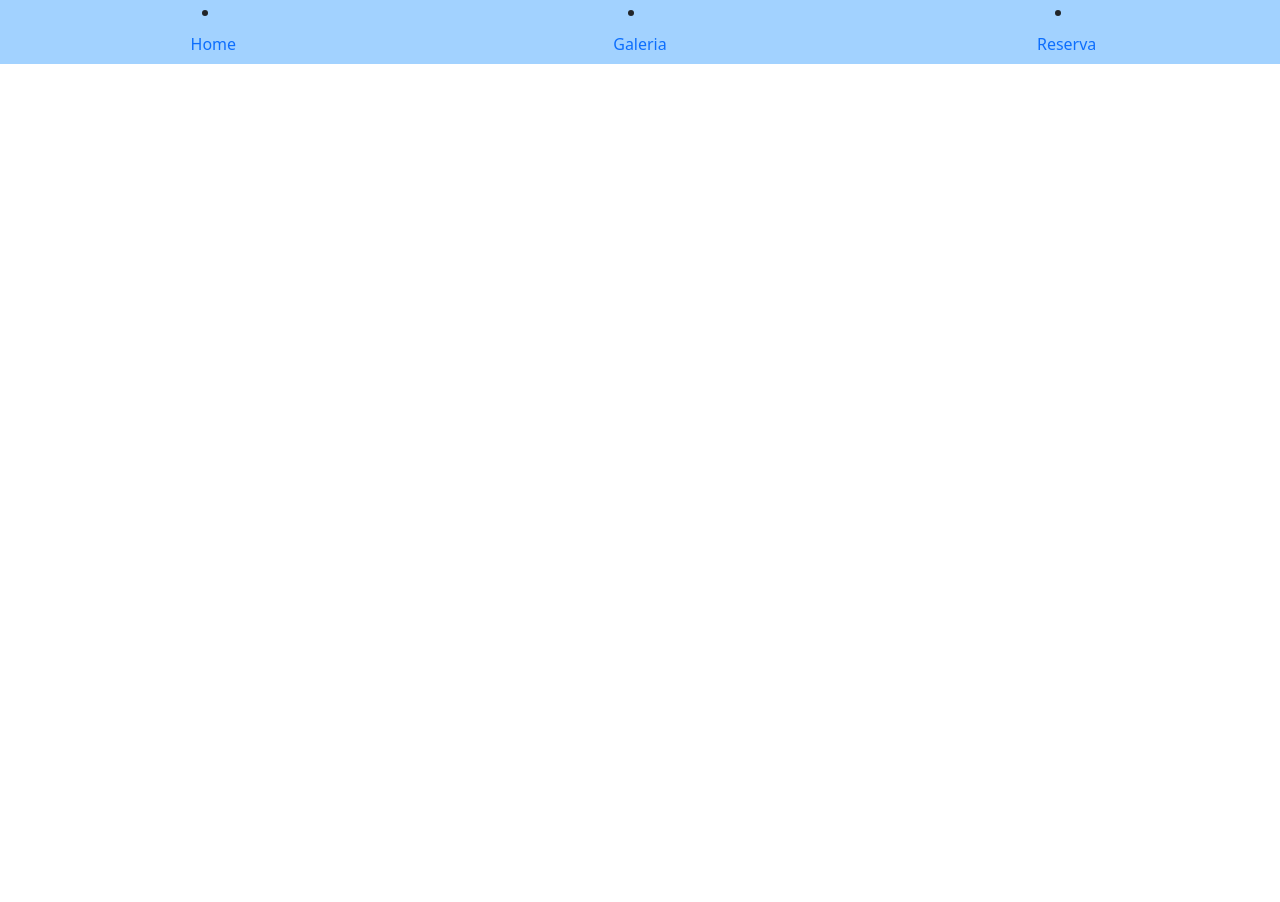
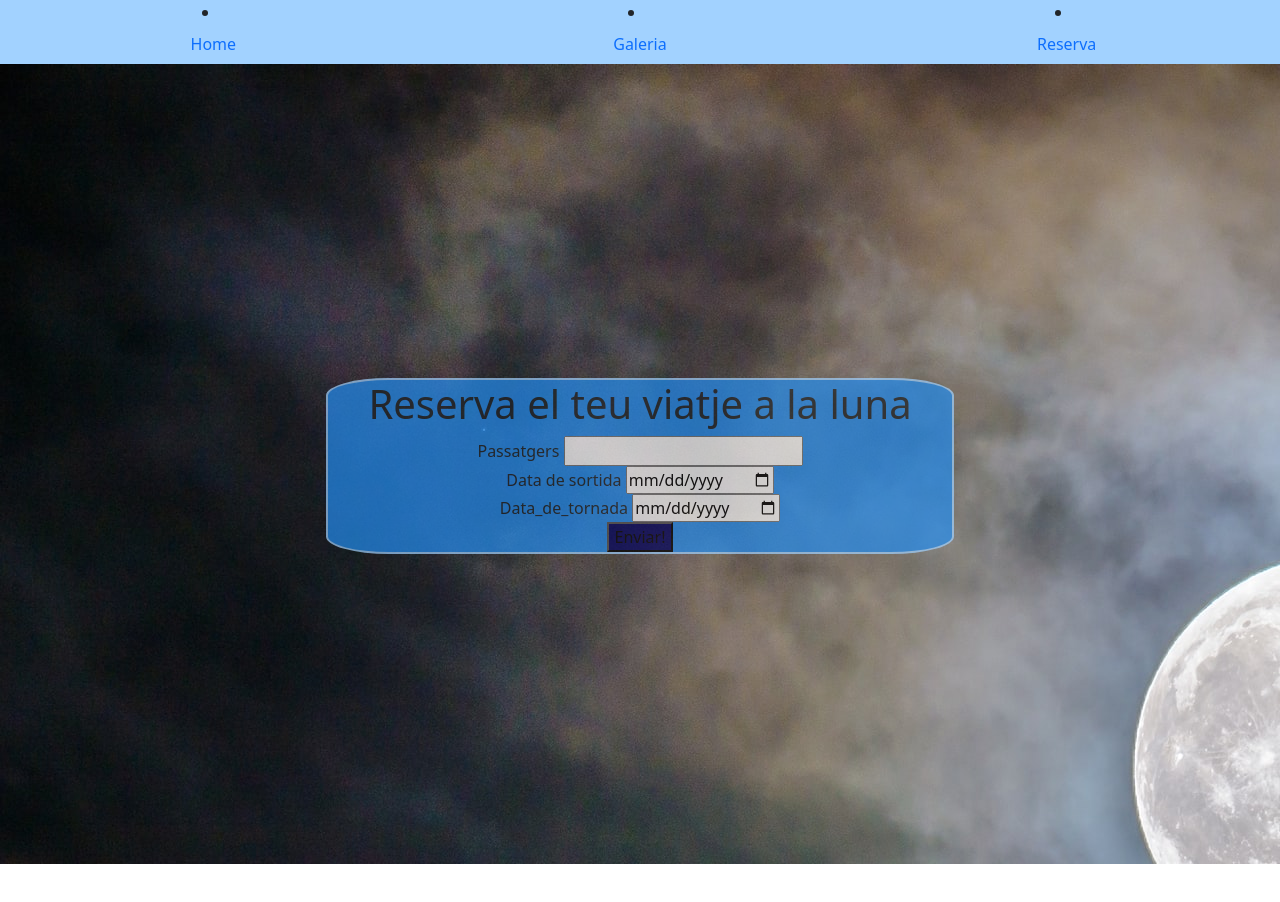
Before and after one commit to SamuelBennassar/moon_bennassar_ferron, a plain HTML site: page reserva.html in a window 1280 px wide. Before the commit the page ends 800 px from the top, so only its background shows below. Drawn offline with nearby package versions, Linux system fonts and the light colour scheme.

Commit message:
Pagina Reserva

```diff
--- a/css/style.css
+++ b/css/style.css
@@ -32,8 +32,10 @@ section, div{
     text-align: center;
     width: 70%;
     height: auto;
-    background: #a2d2ff;
-    opacity: .6;
+    background: #248df0;
+    opacity: .7;
+    border-radius: 10%;
+    border: 4px solid #a2d2ff
 
 }
 
@@ -48,3 +50,13 @@ footer{
 .imagen{
     width: 100%;
 }
+
+.formulario{
+    text-align: center;
+    width: 50%;
+    height: auto;
+    background: #248df0;
+    opacity: .7;
+    border-radius: 10%;
+    border: 2px solid #a2d2ff
+}
--- a/reserva.html
+++ b/reserva.html
@@ -29,6 +29,28 @@
                     <a class="nav-link active" aria-current="page" href="#">Reserva</a>
                 </li>
             </div>
+            <section class="background">
+                <div class="col-sm-12 center">
+                    <div class="formulario">
+                        <h1>Reserva el teu viatje a la luna</h1>
+                        <div>
+                            <label for="name">Passatgers</label>
+                            <input type="text" name="name">
+                        </div>
+                        <div>
+                            <label for="Data_de_sortida">Data de sortida</label>
+                            <input type="date" id="Data_de_sortida">
+                        </div>
+                        <div>
+                            <label for="Data_de_tornada">Data_de_tornada</label>
+                            <input type="date" id="Data_de_tornada">
+                        </div>
+                        <div>
+                            <button class="button" onclick="location.href='index.html'">Enviar!</button>
+                        </div>
+                    </div>
+                </div>
+            </section>
         </section>
 
     </section>
```
